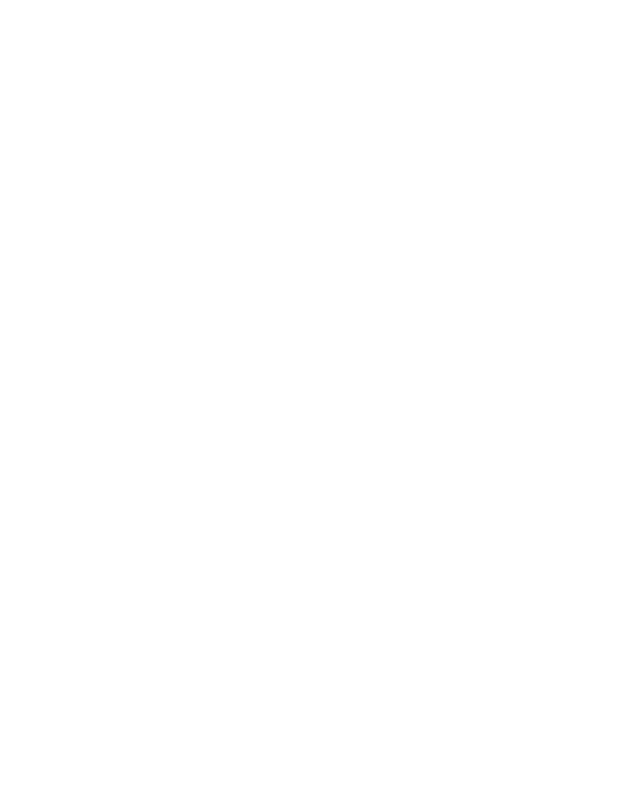
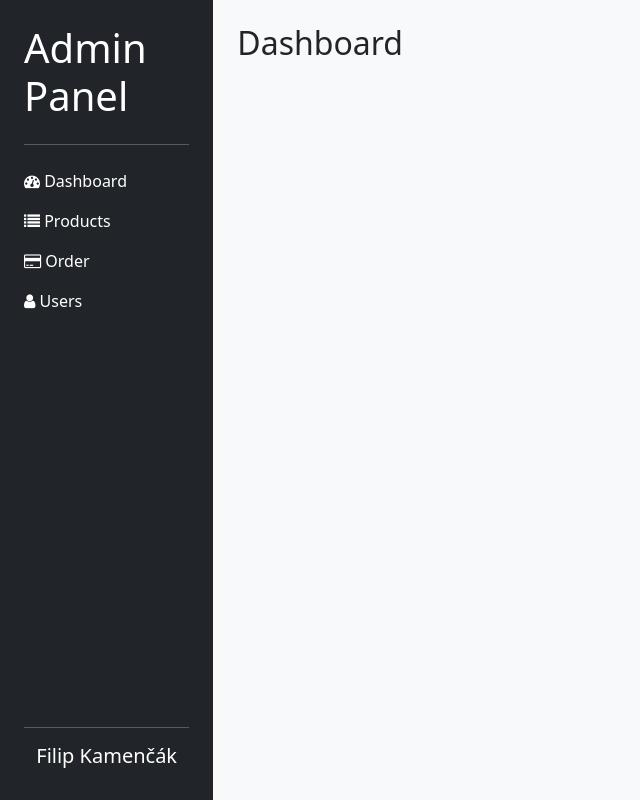
Before and after one commit to MagmaFilda/Apple, a plain HTML site: page admin.html in a window 1280 px wide. Shown: the whole page, without its empty margins (0-640 px from the left). Drawn offline with Linux system fonts and the light colour scheme.

Commit message:
Admin panel

```diff
--- a/admin.html
+++ b/admin.html
@@ -6,10 +6,37 @@
     <title>Apple Page</title>
     <link rel="stylesheet" href="css/bootstrap.css">
     <link rel="stylesheet" href="css/_custom.css">
+    <link rel="stylesheet" href="https://cdnjs.cloudflare.com/ajax/libs/font-awesome/4.7.0/css/font-awesome.min.css">
 </head>
 <body>
-
-
+    <div class="container-fluid">
+        <div class="row">
+            <!-- sidebar -->
+            <div class="col-sm-4 col-md-3 col-lg-2 d-flex flex-column bg-dark p-4 vh-100">
+                <h1 class="text-white">Admin Panel</h1>
+                <hr class="text-white">
+                <nav class="nav d-flex flex-column">
+                    <a class="nav-link py-2 px-0 text-white" href="">
+                        <i class="fa fa-dashboard"></i> Dashboard
+                    </a>
+                    <a class="nav-link py-2 px-0 text-white" href="">
+                        <i class="fa fa-list"></i> Products
+                    </a>
+                    <a class="nav-link py-2 px-0 text-white" href="">
+                        <i class="fa fa-credit-card"></i> Order
+                    </a>
+                    <a class="nav-link py-2 px-0 text-white" href="">
+                        <i class="fa fa-user"></i> Users
+                    </a>
+                </nav>
+                <h5 class="text-white mt-auto text-center"><hr class="text-white">Filip Kamenčák</h5>
+            </div>
+            <!-- content -->
+            <div class="col-sm-8 col-md-9 col-lg-10 bg-light vh-100 p-4">
+                <h2>Dashboard</h2>
+            </div>
+        </div>
+    </div>
 <script src="js/bootstrap.bundle.js"></script>
 </body>
 </html>
```
